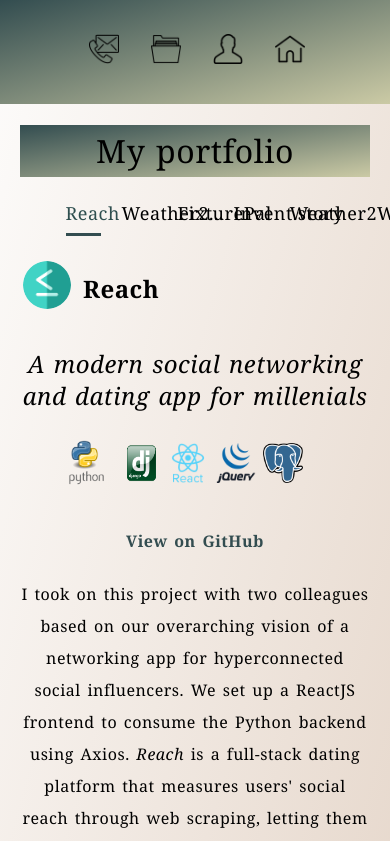
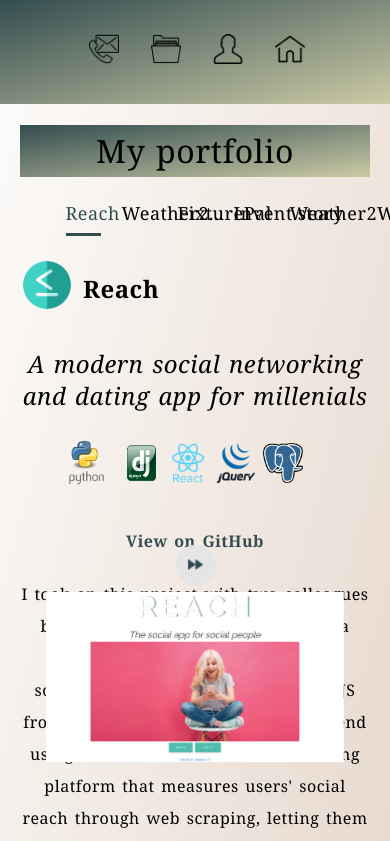
Before and after one commit to jah1603/jQuery-ReactJS-carousels, a React (Create React App) app: page /portfolio in a window 390 px wide. Shown: the top 841 px of the page. Built offline with nearby package versions, Linux system fonts and the light colour scheme.

Commit message:
reach carousel reworked for iPad responsiveness

```diff
--- a/src/App.css
+++ b/src/App.css
@@ -21,6 +21,13 @@ body {
 }
 
 @media (max-width: 840px) {
+  .pulse{
+    margin-top: 87%;
+    margin-left: 47%;
+  }
+}
+
+@media (max-width: 450) {
   .pulse{
     margin-top: 250%;
     margin-left: 47%;
@@ -772,7 +779,23 @@ color: white;
 @media (max-width: 840px) {
   .project-paragraph {
     width: 100%;
-    margin-bottom: 50%;
+    margin-bottom: 55%;
+    justify-content: center;
+    text-align: center;
+    align-items: center;
+  }
+  .project-paragraph-weather2 {
+    width: 100%;
+    justify-content: center;
+    text-align: center;
+    align-items: center;
+  }
+}
+
+@media (max-width: 450) {
+  .project-paragraph {
+    width: 100%;
+    margin-bottom: 100%;
     justify-content: center;
     text-align: center;
     align-items: center;
```
